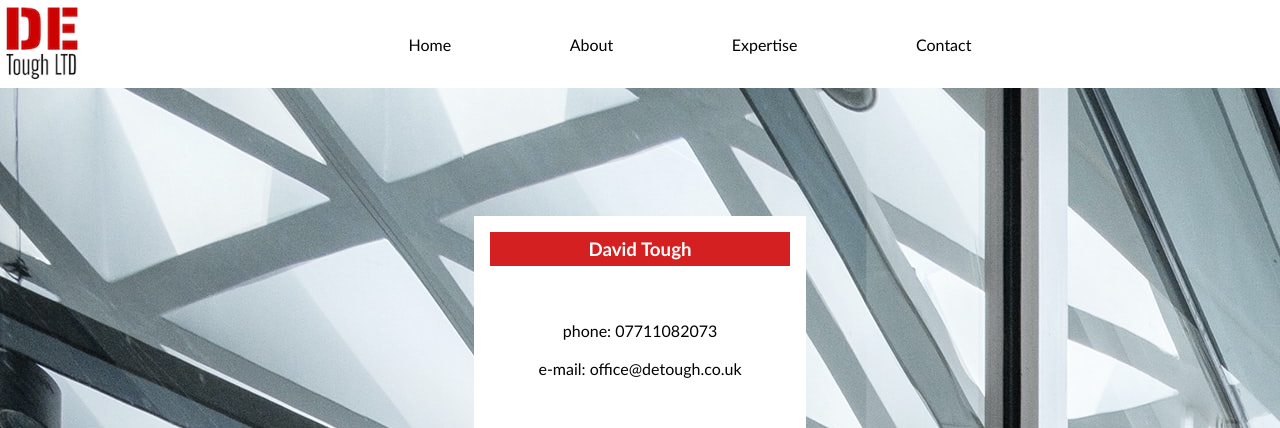
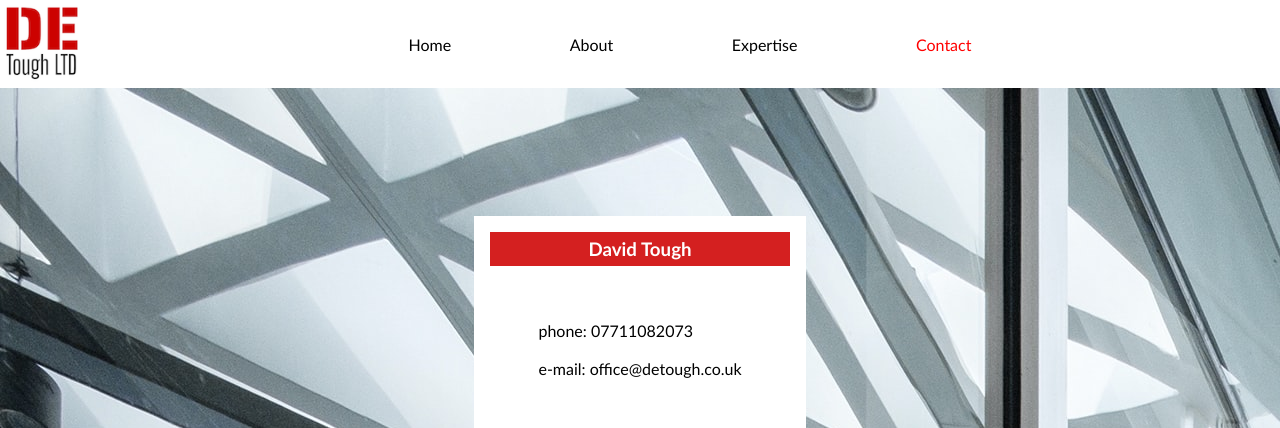
Before and after one commit to mariagus/de-tough, a React (Create React App) app: page /contact in a window 1280 px wide. Shown: the top 428 px of the page. Built offline with nearby package versions, Linux system fonts and the light colour scheme.

Commit message:
format text

```diff
--- a/src/About.js
+++ b/src/About.js
@@ -19,7 +19,6 @@ export default function About() {
         </p>
         <br />
         <h2>What we do</h2>
-        <br />
         <h4>PROJECT MANAGEMENT</h4>
         <p>
           The company offers consultancy and project management services within
--- a/src/Contact.css
+++ b/src/Contact.css
@@ -21,5 +21,6 @@
 }
 
 p {
+  text-align: left;
   margin: auto;
 }
--- a/src/components/Navbar.css
+++ b/src/components/Navbar.css
@@ -5,7 +5,7 @@
 }
 
 .navbar-item:hover {
-  color: rgb(230, 1, 1);
+  color: red;
 }
 
 .navbar--links {
--- a/src/components/Navbar.js
+++ b/src/components/Navbar.js
@@ -40,7 +40,11 @@ export default function Navbar() {
         </NavLink>
       </li>
       <li>
-        <NavLink to="/contact" className="navbar-item">
+        <NavLink
+          to="/contact"
+          className="navbar-item"
+          activeStyle={{ color: "red" }}
+        >
           Contact
         </NavLink>
       </li>
```
Also changed, not shown: 1 other file (tests, documents, lock files or other folders).
